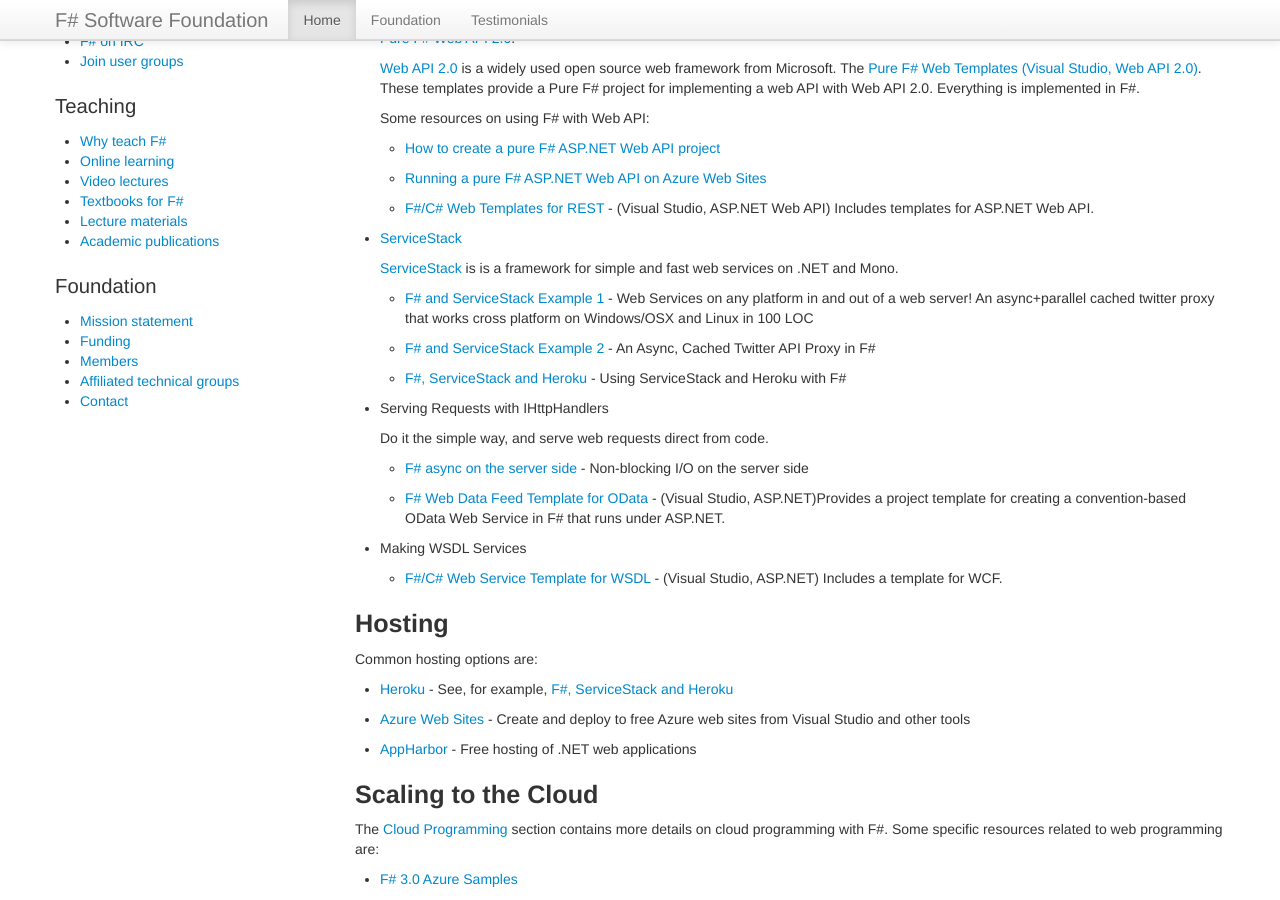
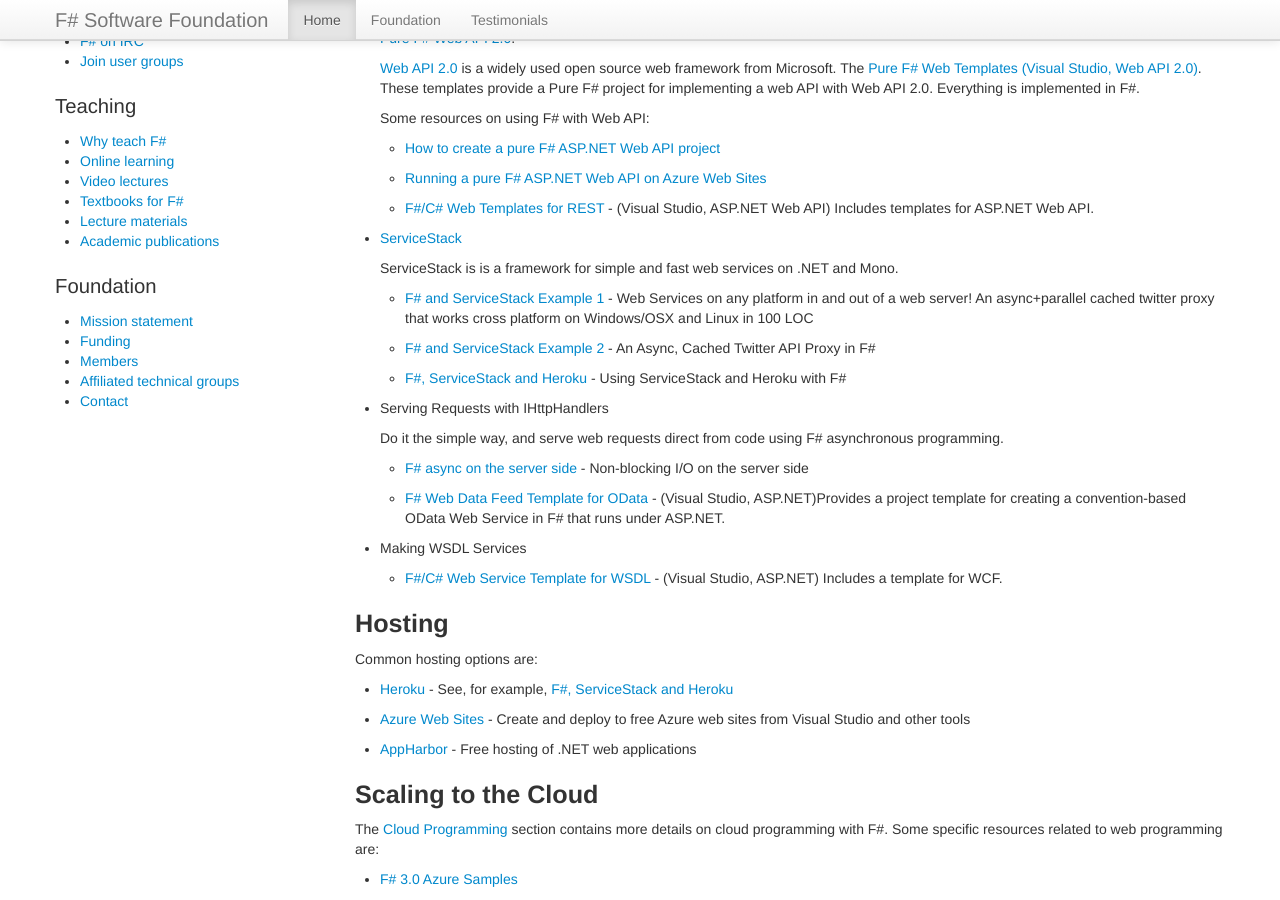
Before and after one commit to fsharp/fsharp.org, a Jekyll site: the page built from webstacks/index.md, in a window 1280 px wide and 900 px high, scrolled down 784 px. Built offline with Jekyll 4.4.1, drawn with Linux system fonts in a browser that asks for light colours; nearby versions of some CDN libraries; some web fonts are replaced; comment, search, counter and statistics services are not loaded.

Commit message:
Update index.md

```diff
--- a/webstacks/index.md
+++ b/webstacks/index.md
@@ -62,7 +62,7 @@
 
  * [ServiceStack](https://servicestack.net/)
 
-   [ServiceStack](https://servicestack.net/) is is a framework for simple and fast web services on .NET and Mono.
+   ServiceStack is is a framework for simple and fast web services on .NET and Mono.
 
    * [F# and ServiceStack Example 1](http://www.servicestack.net/mythz_blog/?p=785) - Web Services on any platform in and out of a web server! An async+parallel cached twitter proxy that works cross platform on Windows/OSX and Linux in 100 LOC
 
@@ -72,7 +72,7 @@
 
  * Serving Requests with IHttpHandlers
 
-   Do it the simple way, and serve web requests direct from code.
+   Do it the simple way, and serve web requests direct from code using F# asynchronous programming.
 
    * [F# async on the server side](http://lorgonblog.wordpress.com/2010/03/28/f-async-on-the-server-side/) - Non-blocking I/O on the server side
 
```
